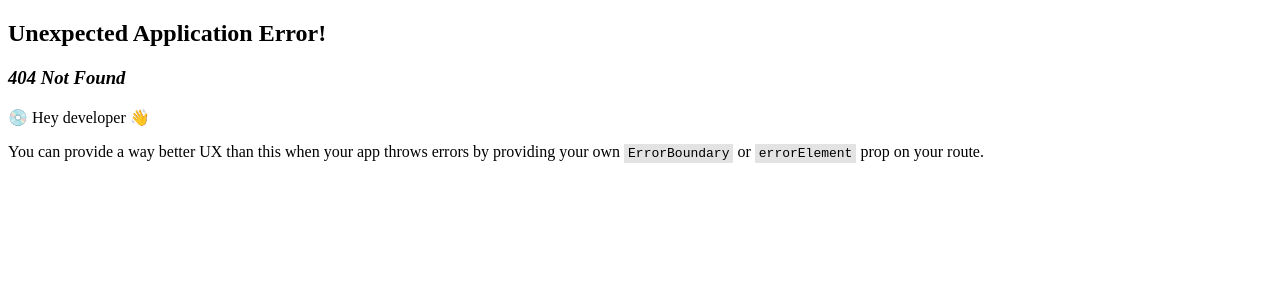
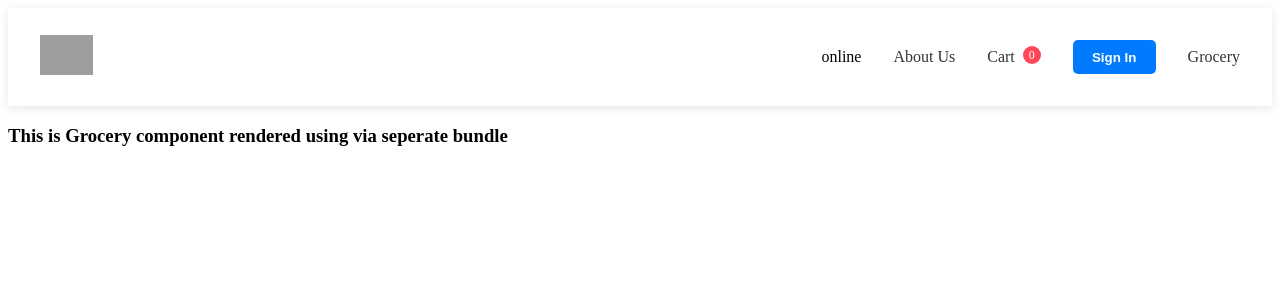
Before and after one commit to Namratap09/food-app, a React (Vite) app: page /grocery in a window 1280 px wide. Before the commit this address had no page. Shown: the top 300 px of the page. Built offline with nearby package versions, Linux system fonts and the light colour scheme; grey boxes are pictures that could not be loaded.

Commit message:
Added lazy loading feature

```diff
--- a/src/App.js
+++ b/src/App.js
@@ -1,10 +1,13 @@
-import react from "react";
+import react, { lazy, Suspense } from "react";
 import ReactDOM from "react-dom/client";
 import Header from "./components/Header";
 import Body from "./components/Body";
 import { createBrowserRouter, RouterProvider, Outlet } from "react-router";
 import About from "./components/about";
 import RestaurantMenu from "./components/RestaurantMenu";
+import Shimmer from "./components/Shimmer";
+
+const Grocery = lazy(() => import("./components/Grocery"))
 
 const AppLayout = () => (
   <div>
@@ -29,6 +32,10 @@ const appRouter = createBrowserRouter([
       {
         path: "/restaurants/:resId",
         element: <RestaurantMenu />
+      },
+      {
+        path: "/grocery",
+        element: <Suspense fallback={<Shimmer></Shimmer>}><Grocery /></Suspense>
       }
     ]
   }
--- /dev/null
+++ b/src/components/Grocery.js
@@ -0,0 +1,7 @@
+const Grocery = () => (
+    <div>
+        <h3>This is Grocery component rendered using via seperate bundle</h3>
+    </div>
+)
+
+export default Grocery;
--- a/src/components/Header.js
+++ b/src/components/Header.js
@@ -1,12 +1,12 @@
-import { useState } from "react";
+import { Suspense, useState } from "react";
 import { logoURL } from "../utils/constants"
 import { Link } from "react-router";
 import useShareStatus from "../customHooks/useShareStatus";
+import Shimmer from "./Shimmer";
 
 const Header = () => {
   const [btnName, setBtnName]= useState("Sign In")
   const status = useShareStatus()
-  console.log(status)
 
   return (
     <header className="navbar">
@@ -29,6 +29,9 @@ const Header = () => {
                 btnName === "Sign In" ? setBtnName('Sign Out') : setBtnName('Sign In')
               }}>{btnName}</button>
             </li>
+            <li className="nav-item">
+              <Link to="/grocery">Grocery</Link>
+            </li>
           </ul>
         </nav>
       </div>
```
